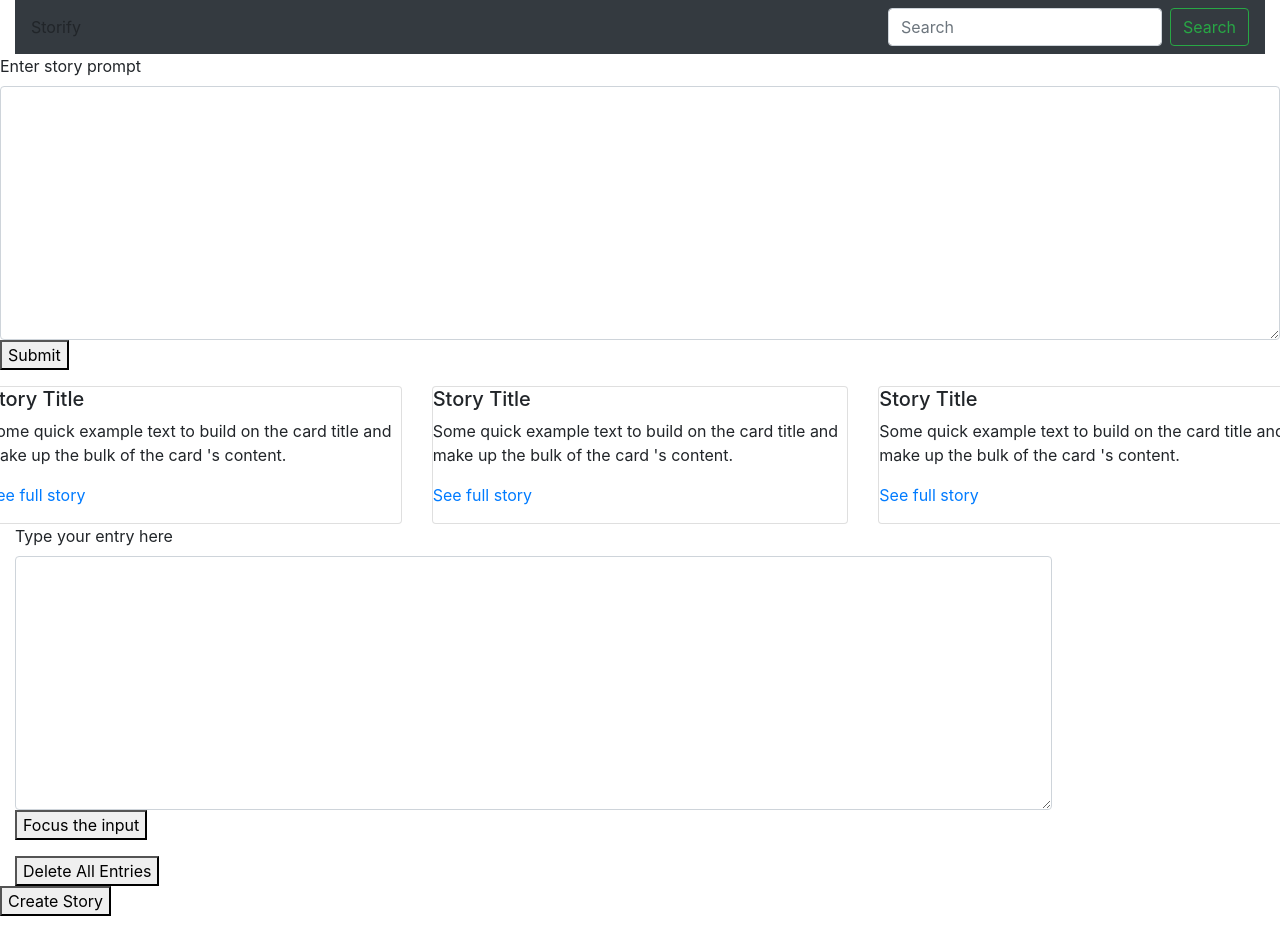
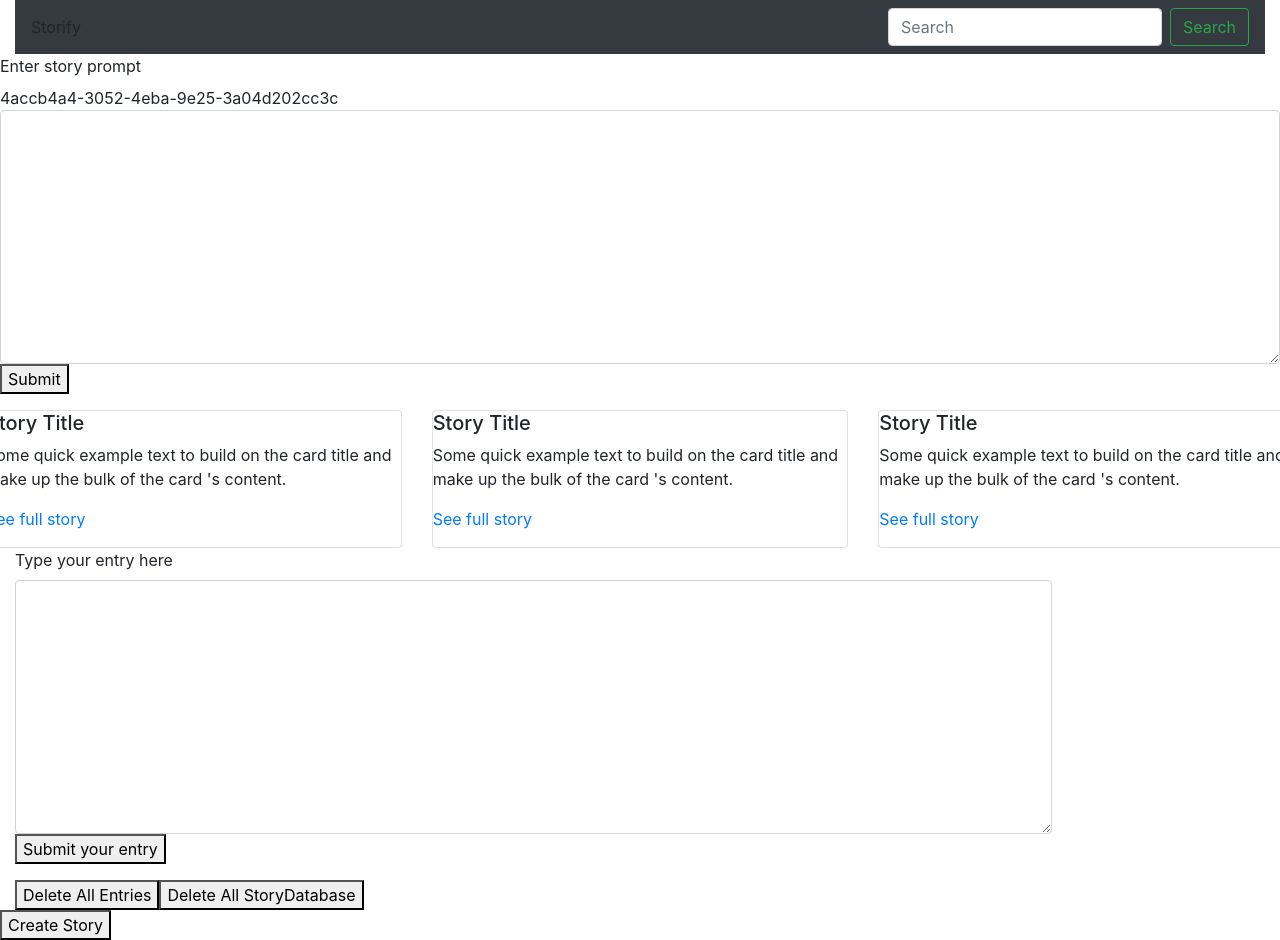
Before and after one commit to Gryphon-CC12/storify, a React (Create React App) app: page /createstory in a window 1280 px wide. Shown: the top 940 px of the page. Before the commit the page ends 916 px from the top, so only its background shows below. Built offline with nearby package versions, Linux system fonts and the light colour scheme.

Commit message:
Story Preview and Create Story components added

```diff
--- a/src/Components/addentry/AddEntry.js
+++ b/src/Components/addentry/AddEntry.js
@@ -1,30 +1,9 @@
-import React, {useState, useRef} from 'react';
+import React, {useRef} from 'react';
 import firebase from "../../firebaseConfig";
-import {v4 as uuidv4} from "uuid";
 import saveToEntries from '../../utils/saveToEntries';
+import { v4 as uuidv4 } from "uuid";
 
 const db = firebase.firestore();
-
-// function savetoEntries(event) {
-//     //event.preventDefault();
-//     console.log("e", event)
-//     db.collection("Entries").add({
-//             id: uuidv4(),
-//             text: event,
-//             date: new Date(),
-//             likes: 0,
-//             author: "Harry Potter",
-//         })
-//         .then(function () {
-//             console.log("Document successfully written!");
-//             //alert("Entry successfully saved!")
-//             //window.location = “/”;
-//             // setTimeout(function(){ alert("Entry successfully saved!") }, 1000);
-//         })
-//         .catch(function (error) {
-//             console.error("Error writing document: ", error);
-//         });
-// }
   // DELETE ALL ENTRIES FROM DB
   const deleteAllEntries = () => {
       db.collection("Entries")
@@ -38,12 +17,75 @@ const db = firebase.firestore();
           window.location.reload(false);
       }, 500);
   };
+  // DELETE ALL ENTRIES FROM deleteAllStoryDatabase
+  const deleteAllStoryDatabase = () => {
+    db.collection("StoryDatabase")
+    .get()
+    .then(res => {
+      res.forEach(element => {
+        element.ref.delete();
+      });
+    });
+    setTimeout(() => {
+        window.location.reload(false);
+    }, 500);
+};
+
+const STORY_ID = "d5f485a7-bf1f-4c3f-8ad9-5b37cc46cb00"
+
+// const pushToStory = (story_id, entry_id) => {
+//   console.log("entry_id", entry_id)
+//   console.log("story_id", story_id)
+//   db.collection('StoryDatabase').where('id', '==', story_id)
+//   .set({entries: firebase.firestore.FieldValue.arrayUnion(entry_id)})
+// }
+
+
+const pushToStory = (story_id, entry_id) => {
+  console.log("entry_id", entry_id);
+  console.log("story_id", story_id);
+  //const arrayUnion = firebase.firestore.FieldValue.arrayUnion;
+  db.collection('StoryDatabase').where("id", "==", story_id)
+  .get()
+  .then(function(querySnapshot) {
+    querySnapshot.forEach(function(doc) {
+        console.log(doc.id, " => ", doc.data());
+        // Build doc ref from doc.id
+        db.collection("StoryDatabase").doc(doc.id).update({"likes": firebase.firestore.FieldValue.increment(50)});
+    });
+}
+)}
+
+// var washingtonRef = db.collection('cities').doc('DC');
+
+// // Atomically increment the population of the city by 50.
+// washingtonRef.update({
+//     population: firebase.firestore.FieldValue.increment(50)
+// });
+
+
+// const const arrayUnion = firebase.firestore.FieldValue.arrayUnion;
+// doc.update({
+//     items: arrayUnion('coco puffs')
+// });
+
+
+// var washingtonRef = db.collection("cities").doc("DC");
+// // Atomically add a new region to the "regions" array field.
+// washingtonRef.update({
+//     regions: firebase.firestore.FieldValue.arrayUnion("greater_virginia")
+// });
+
 
 function AddEntry() {
     const inputEl = useRef(null);
-    const onButtonClick = () => {
+    const id = uuidv4();
+    const author = "AUTHOR for entry"
+    const onButtonClick = (event) => {
+      event.preventDefault()
       // `current` points to the mounted text input element
-      saveToEntries(inputEl.current.value);
+      saveToEntries(inputEl.current.value, id, author);
+      pushToStory(STORY_ID, id);
       console.log("test: is getting data from button?", inputEl);
     };
 
@@ -53,10 +95,11 @@ function AddEntry() {
         <div className="form-group">
             <label htmlFor="entry-input">Type your entry here</label>
             <textarea className="form-control" ref={inputEl} type="text" rows="10" />
-            <button id="entry-input" onClick={onButtonClick}>Focus the input</button>
+            <button id="entry-input" onClick={onButtonClick}>Submit your entry</button>
         </div>
     </form>
     <button id="entry-input" onClick={deleteAllEntries}>Delete All Entries</button>
+    <button id="entry-input" onClick={deleteAllStoryDatabase}>Delete All StoryDatabase</button>
     </>
     )
 }
--- a/src/Components/createstory/CreateStory.js
+++ b/src/Components/createstory/CreateStory.js
@@ -5,20 +5,20 @@ import saveToEntries from "../../utils/saveToEntries"
 
 const db = firebase.firestore();
 
-
-function saveToStories(event, id) {
+// d5f485a7-bf1f-4c3f-8ad9-5b37cc46cb00
+function saveToStories(event, id, author) {
     //event.preventDefault();
-    console.log("e", id);
+    console.log("e for stories", id);
     db.collection("StoryDatabase").add({
         id: uuidv4(),
         dateCreated: new Date(),
         likes: 0,
-        author: "Harry Potter3",
+        author: author,
         isPrompt: true,
         maxEntries: 1,
         maxUsers: 1,
         upvotes: 0,
-        entries: [id.current],
+        entries: [id],
         useRobotAsPlayer: false,
         imageUrl : "https://cdn.pixabay.com/photo/2016/06/08/19/46/cereal-1444495_960_720.jpg"
     })
@@ -32,18 +32,23 @@ function saveToStories(event, id) {
 
 function CreateStory() {
     const inputEl = useRef(null);
-    const id = useRef(uuidv4())
-    const onButtonClick = () => {
+    const id = uuidv4();
+    const author = "Harry Potter newest"
+    console.log("IDDD", id)
+    const onButtonClick = (event) => {
+        // event.preventDefault();
       // `current` points to the mounted text input element
-      saveToEntries(inputEl.current.value, id);
-      // await saveToStories(inputEl.current.value, id);
-      console.log("test: is getting data from button?", inputEl);
+      saveToEntries(inputEl.current.value, id, author);
+      saveToStories(inputEl.current.value, id, author);
+      console.log("test: is getting data from button?", inputEl, id);
     };
     return (
         <>
+
             <form>
                 <div className="form-group">
                     <label htmlFor="prompt-input">Enter story prompt</label>
+                    <div>{id}</div>
                     <textarea className="form-control" ref={inputEl} type="text" rows="10" />
                     <button id="entry-input" onClick={onButtonClick}>Submit</button>
                 </div>
--- a/src/utils/saveToEntries.js
+++ b/src/utils/saveToEntries.js
@@ -2,14 +2,14 @@ import firebase from "../firebaseConfig";
 // import {v4 as uuidv4} from "uuid";
 const db = firebase.firestore();
 
-export default function saveToEntries(event, id) {
-    console.log("e", event)
+export default function saveToEntries(event, id, author) {
+    console.log("e for entries", event, id)
     db.collection("Entries").add({
             id: id,
             text: event,
             date: new Date(),
             likes: 0,
-            author: "Harry Potter",
+            author: author,
         })
         .then(function () {
             console.log("Document successfully written!");
```
